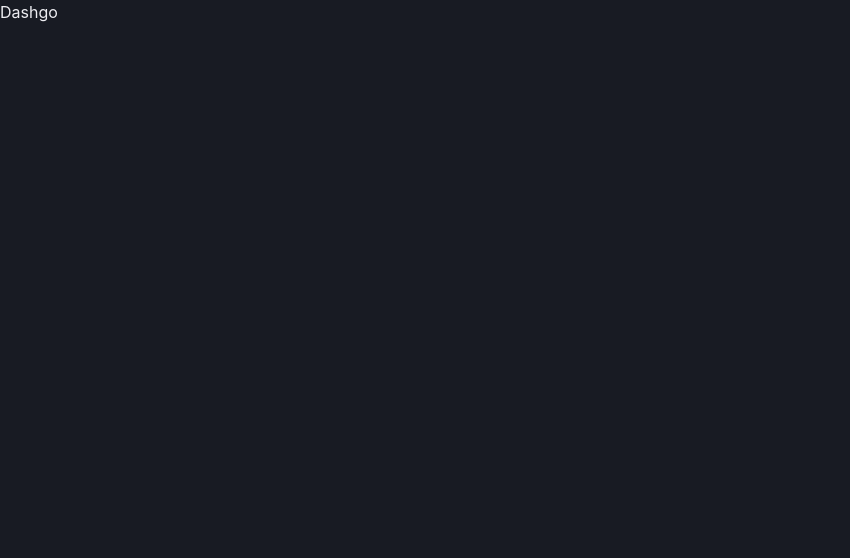
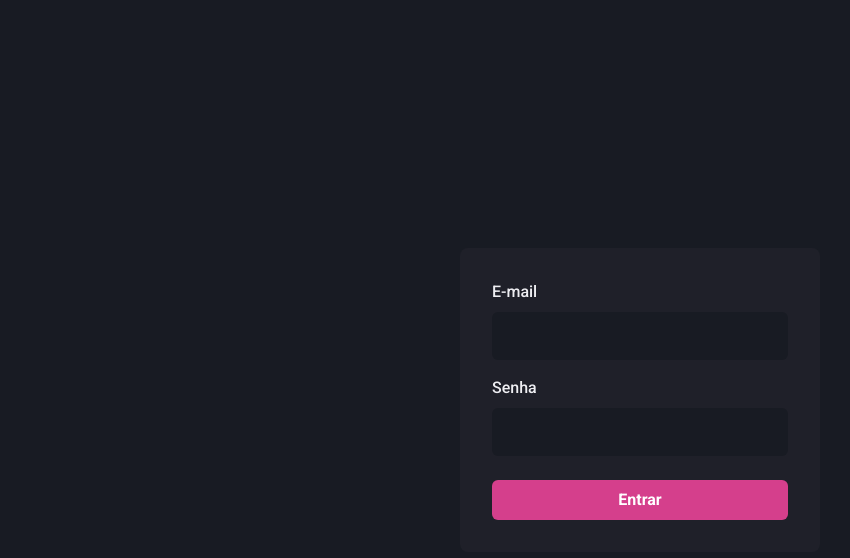
Before and after one commit to Ives-Gomes/dashgo, a Next.js app: page / in a window 1280 px wide. Shown: the top 558 px of the page, without its empty margins (0-850 px from the left). Built offline with nearby package versions, Linux system fonts and the light colour scheme.

Commit message:
feat: add login page and input component

```diff
--- /dev/null
+++ b/src/components/Form/Input.tsx
@@ -0,0 +1,26 @@
+import { FormControl, FormLabel, Input as ChakraInput, InputProps as ChakraInputProps } from "@chakra-ui/react";
+
+interface InputProps extends ChakraInputProps {
+  name: string;
+  label?: string;
+}
+
+export function Input({ name, label, ...rest }: InputProps) {
+  return (
+    <FormControl>
+      {!!label && <FormLabel htmlFor={name}>{label}</FormLabel>}
+      <ChakraInput
+        name={name}
+        id={name}
+        focusBorderColor="pink.500"
+        bgColor="gray.900"
+        variant="filled"
+        _hover={{
+          bgColor: 'gray.900'
+        }}
+        size="lg"
+        {...rest}
+      />
+    </FormControl>
+  )
+}
--- /dev/null
+++ b/src/pages/_document.tsx
@@ -0,0 +1,18 @@
+import Document, { Head, Html, Main, NextScript } from "next/document";
+
+export default class MyDocument extends Document {
+  render() {
+    return (
+      <Html>
+        <Head>
+          <link rel="preconnect" href="https://fonts.googleapis.com" />
+          <link href="https://fonts.googleapis.com/css2?family=Roboto:wght@400;500;700&display=swap" rel="stylesheet" />
+        </Head>
+        <body>
+          <Main />
+          <NextScript />
+        </body>
+      </Html>
+    )
+  }
+}
--- a/src/pages/index.tsx
+++ b/src/pages/index.tsx
@@ -1,8 +1,33 @@
 import type { NextPage } from 'next'
+import { Button, Flex, Stack } from '@chakra-ui/react'
+
+import { Input } from '@components/Form/Input'
 
 const Home: NextPage = () => {
   return (
-    <h1>Dashgo</h1>
+    <Flex
+      w="100vw"
+      h="100vh"
+      align="center"
+      justify="center"
+    >
+      <Flex
+        as="form"
+        width="100%"
+        maxWidth={360}
+        bg="gray.800"
+        p="8"
+        borderRadius={8}
+        flexDir="column"
+      >
+        <Stack spacing="4">
+          <Input name="email" type="email" label="E-mail" />
+          <Input name="password" type="password" label="Senha" />
+        </Stack>
+
+        <Button type="submit" mt="6" colorScheme="pink">Entrar</Button>
+      </Flex>
+    </Flex>
   )
 }
 
--- a/src/styles/theme.ts
+++ b/src/styles/theme.ts
@@ -15,6 +15,10 @@
       "50": "#EEEEF2",
     }
   },
+  fonts: {
+    heading: 'Roboto',
+    body: 'Roboto',
+  },
   styles: {
     global: {
       body: {
```
